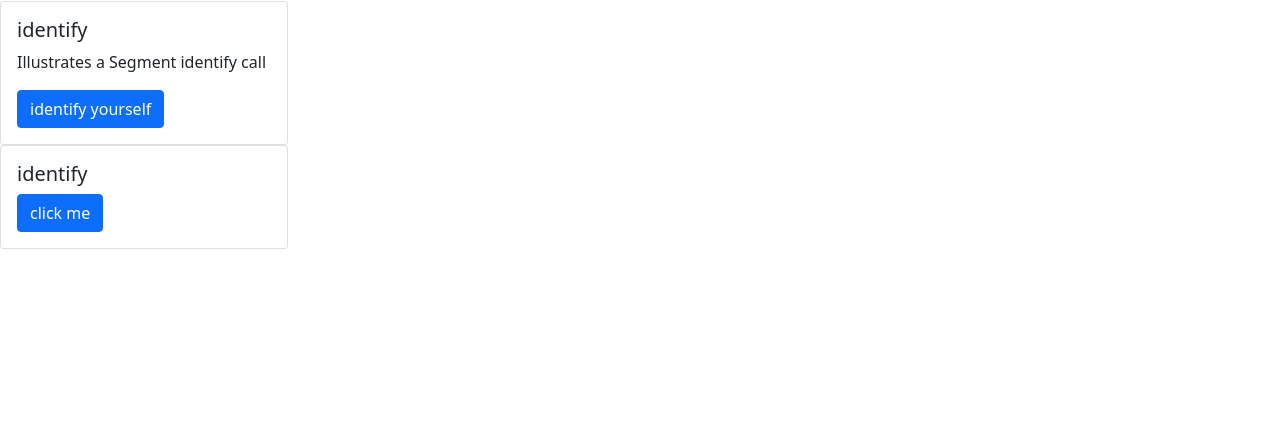
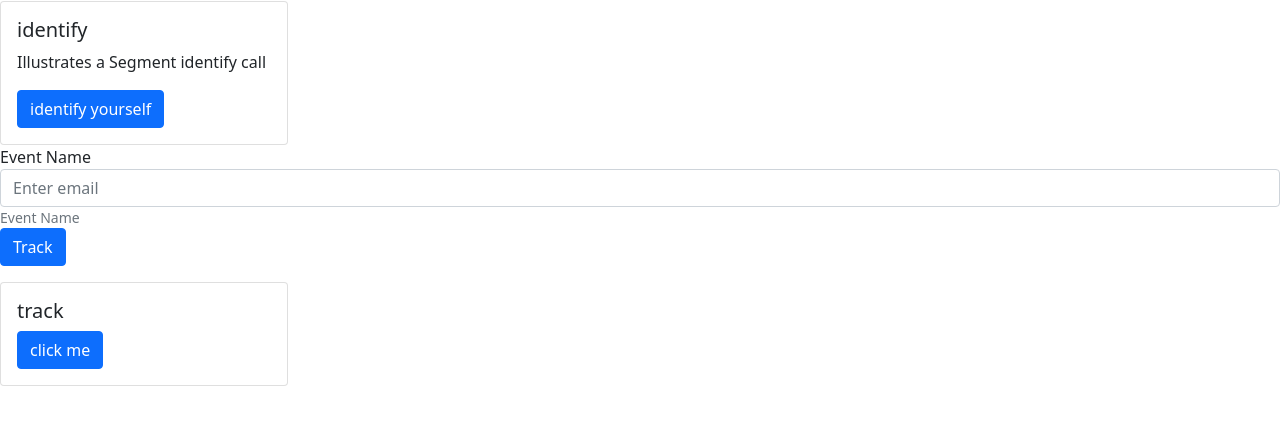
Before and after one commit to PetersWalker/sandbox, a plain HTML site: page index.html in a window 1280 px wide. Shown: the part 55-480 px from the top of the page. Drawn offline with nearby package versions, Linux system fonts and the light colour scheme.

Commit message:
added track event

```diff
--- a/index.html
+++ b/index.html
@@ -46,9 +46,28 @@
         </script>
       </div>
     </div>
+
+
+    <form>
+      <div class="form-group">
+        <label for="exampleInputEmail1">Event Name</label>
+        <input type="email" class="form-control" id="trackInput" aria-describedby="emailHelp" placeholder="Enter email">
+        <small id="emailHelp" class="form-text text-muted">Event Name</small>
+      </div>
+      <script>
+            function form_track() {
+              let eventName = document.getElementById('trackInput').value
+              analytics.track(eventName);
+            }
+       </script>
+      <button type="submit" class="btn btn-primary" onClick='form_track()'>Track</button>
+    </form>
+
+
+
       <div class="card" style="width: 18rem;">
         <div class="card-body">
-          <h5 class="card-title">identify</h5>
+          <h5 class="card-title">track</h5>
           <a href="#" onclick='send_track()'class="btn btn-primary">click me</a>
           <script>
             function send_track() {
```
